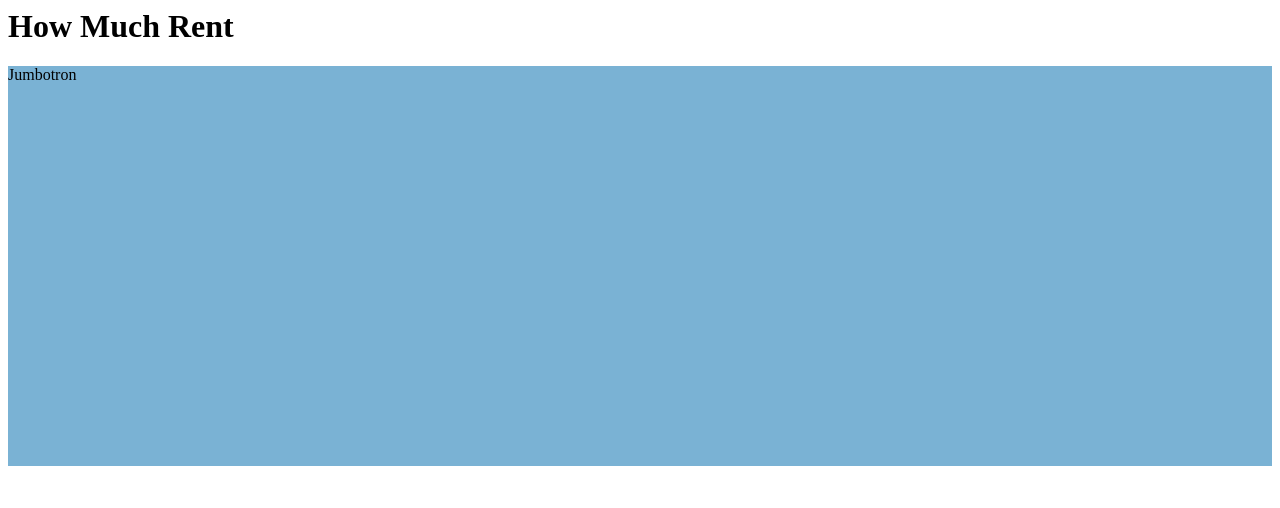
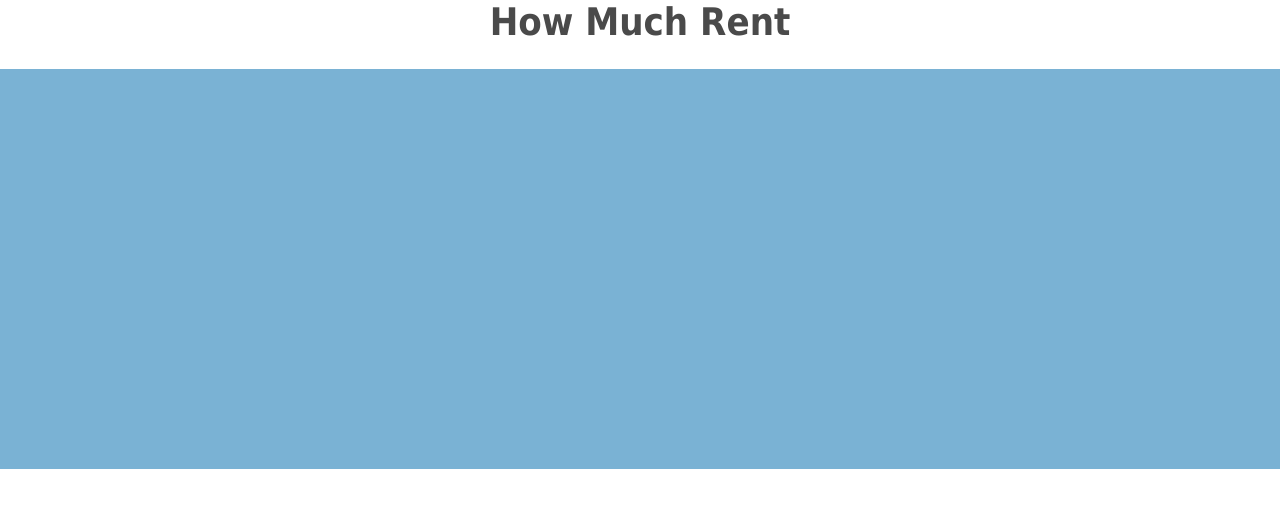
Before and after one commit to louiswilbrink/how-much-rent-io, a website: page web/pages/home/home.html in a window 1280 px wide. Drawn offline with nearby package versions, Linux system fonts and the light colour scheme; files that its build step writes are made by us from their sources.

Commit message:
feat(infrastructure): downgraded to angular 1.5.11; add base styling;
added angular-material/animate/aria/messages.  Created home.scss.

feb14-2017-4

```diff
--- a/package.json
+++ b/package.json
@@ -23,7 +23,11 @@
   },
   "homepage": "https://github.com/louiswilbrink/how-much-rent-io#readme",
   "dependencies": {
-    "angular": "^1.6.1",
+    "angular": "1.5.11",
+    "angular-animate": "1.5.11",
+    "angular-aria": "1.5.11",
+    "angular-messages": "1.5.11",
+    "angular-material": "1.1.3",
     "angular-ui-router": "^0.4.2",
     "body-parser": "^1.16.0",
     "cookie-parser": "^1.4.3",
--- /dev/null
+++ b/web/app.scss
@@ -0,0 +1,19 @@
+// Fonts
+$font-family: Tahoma, Verdana, Arial, sans-serif;
+
+// Color
+$primary: #7AB2D4;
+$text: #4A4A4A;
+
+body {
+  margin: 0;
+  font-family: $font-family;
+}
+
+h1, h2, h3, h4, h5, h6 {
+  color: $text;
+}
+
+h1 {
+  font-size: 38px;
+}
--- a/web/pages/home/home.html
+++ b/web/pages/home/home.html
@@ -1,5 +1,7 @@
 <!-- Page Styles -->
 <link rel="stylesheet" href="pages/home/home.css">
 
-<h1>How Much Rent</h1>
-<div class="jumbotron">Jumbotron</div>
+<div class="home">
+  <h1>How Much Rent</h1>
+  <div class="jumbotron"></div>
+</div>
--- a/web/pages/home/home.scss
+++ b/web/pages/home/home.scss
@@ -1,5 +1,14 @@
-.jumbotron {
-  height: 400px;
-  width: 100%;
-  background-color: #7AB2D4;
+// Import all style variables and constants.
+@import "../../app.scss";
+
+.home {
+  h1 {
+    text-align: center;
+  }
+
+  .jumbotron {
+    height: 400px;
+    width: 100%;
+    background-color: $primary;
+  }
 }
```
Also changed, not shown: server/tasks/sass.js (+5 -11 lines), web/start.html (+1 -6 lines).
